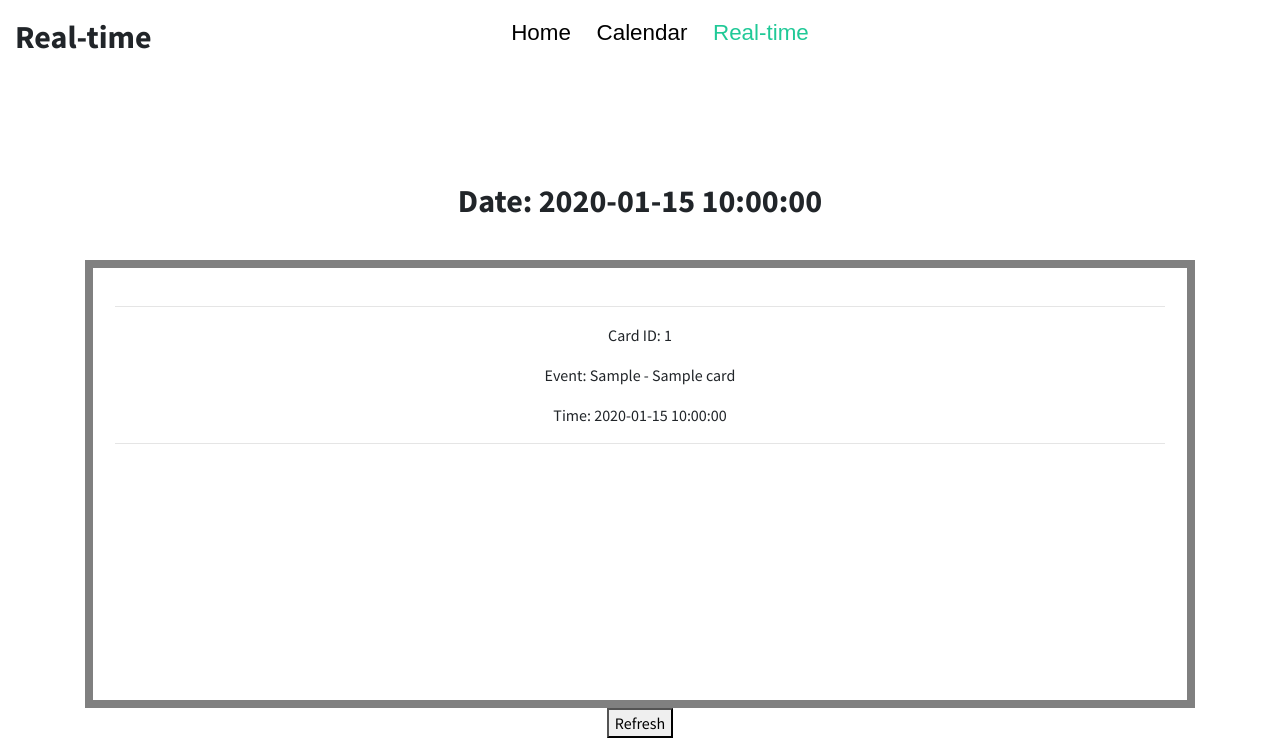
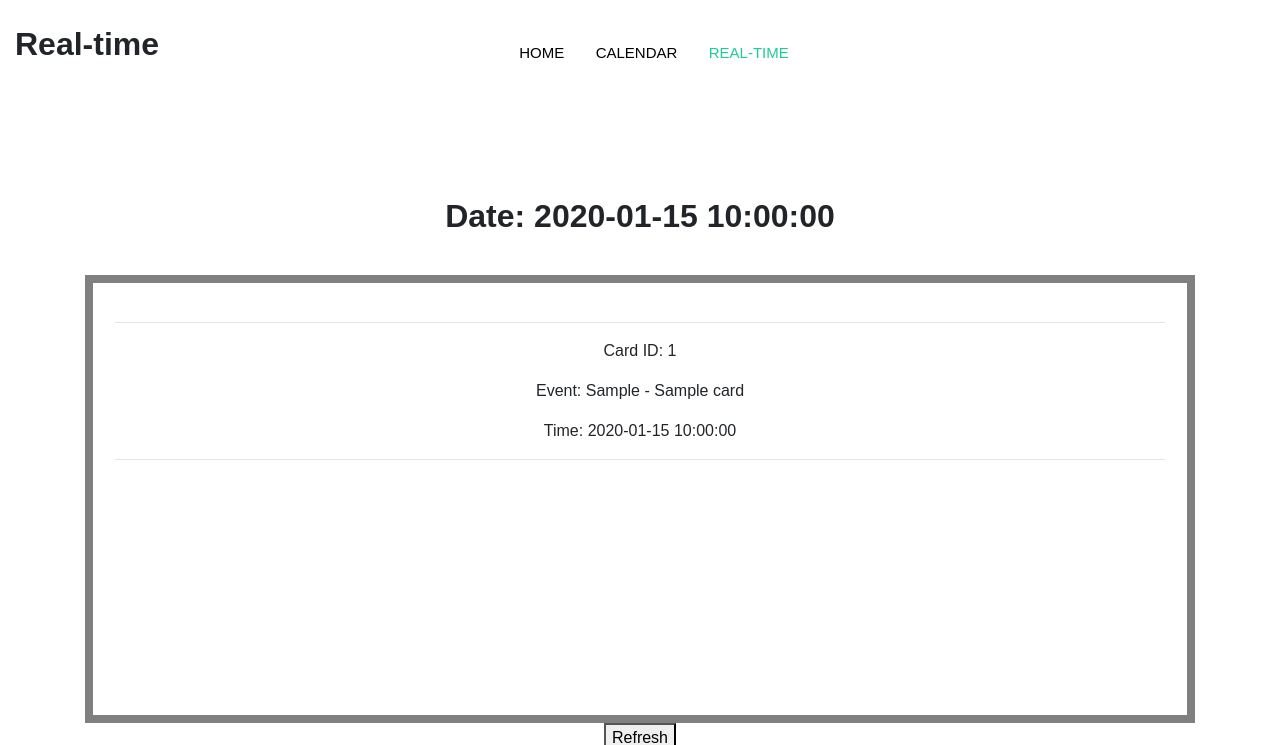
Before and after one commit to asteasolutions/office-access-control, a Flask app: template flask_app/templates/real_time.html in a window 1280 px wide. Shown: the top 745 px of the page. Run offline with Flask 2, Linux system fonts and the light colour scheme; the template is opened without the code that fills it: most values are stand-ins (such as "Sample title", 1, 10 or a date in 2020); parts of the project's set-up code (start-up, migrations or seed data) failed here and were passed over.

Commit message:
fixed main navbar on real-time page

```diff
--- a/flask_app/static/styles/custom-responsive-styles.css
+++ b/flask_app/static/styles/custom-responsive-styles.css
@@ -1,3 +1,14 @@
+ul {
+  margin-top: 25px;
+}
+
+li a {
+  font-family: Arial !important;
+  font-size: 15px !important;
+  padding-right: 12px !important;
+}
+
+
 /*Extra small devices (portrait phones, less than 576px)*/
 @media (max-width: 575px) {
   .content-section {
--- a/flask_app/templates/real_time.html
+++ b/flask_app/templates/real_time.html
@@ -8,7 +8,7 @@
   <meta name="author" content="">
   <title>Live-event info</title>
 
-  <link href="https://fonts.googleapis.com/css?family=Source+Sans+Pro:400,700,900" rel="stylesheet">
+  <!-- <link href="https://fonts.googleapis.com/css?family=Source+Sans+Pro:400,700,900" rel="stylesheet"> -->
   <link href="https://maxcdn.bootstrapcdn.com/font-awesome/4.7.0/css/font-awesome.min.css" rel="stylesheet" type="text/css">
   <link href="../static/styles/styles.css" rel="stylesheet" type="text/css">
   <link href="../static/styles/custom-responsive-styles.css" rel="stylesheet" type="text/css">
@@ -54,9 +54,9 @@
           <nav class="site-navigation position-relative text-right text-lg-center" role="navigation">
 
             <ul class="main-nav">
-              <li><a href="http://127.0.0.1:5000/" id="nav-calendar">Home</a></li>
-              <li><a href="http://127.0.0.1:5000/calendar" id="nav-calendar">Calendar</a></li>
-              <li><a href="http://127.0.0.1:5000/real_time" id="nav-real-time" style="color:#20c997;">Real-time</a></li>
+              <li><a href="http://127.0.0.1:5000/" id="nav-calendar">HOME</a></li>
+              <li><a href="http://127.0.0.1:5000/calendar" id="nav-calendar">CALENDAR</a></li>
+              <li><a href="http://127.0.0.1:5000/real_time" id="nav-real-time" style="color:#20c997;">REAL-TIME</a></li>
             </ul>
           </nav>
         </div>
```
